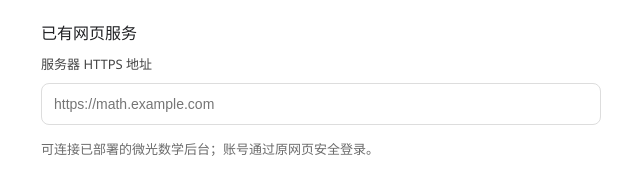
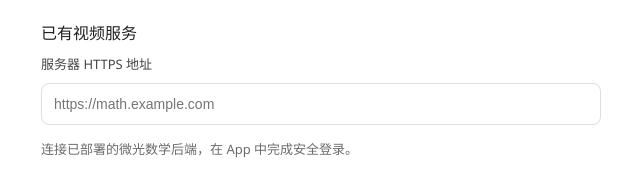
Before and after one commit to qichenzheng-bit/shipinyinqing, an Electron app: page desktop/launcher.html in a window 1280 px wide. Both pictures are taken after a click on the tab "连接服务器". Shown: the part 245-422 px from the top of the page, 319-959 px from the left. Drawn offline with Linux system fonts and the light colour scheme; no server answers.

Commit message:
release: align Windows and Android App 1.0.1 and in-app connection wording

```diff
--- a/desktop/launcher.html
+++ b/desktop/launcher.html
@@ -23,10 +23,10 @@
       <button class="secondary" type="button" id="connect-local">连接已启动的本地服务</button>
     </section>
     <section id="remote-panel" class="panel hidden" aria-label="连接现有服务器">
-      <div class="panel-heading">已有网页服务</div>
+      <div class="panel-heading">已有视频服务</div>
       <label for="server-url">服务器 HTTPS 地址</label>
       <input id="server-url" type="url" autocomplete="url" spellcheck="false" placeholder="https://math.example.com"/>
-      <p>可连接已部署的微光数学后台；账号通过原网页安全登录。</p>
+      <p>连接已部署的微光数学后端，在 App 中完成安全登录。</p>
       <button class="primary" type="button" id="connect-remote">连接服务器</button>
     </section>
     <div class="status" role="status" aria-live="polite" id="status">准备就绪</div>
```
